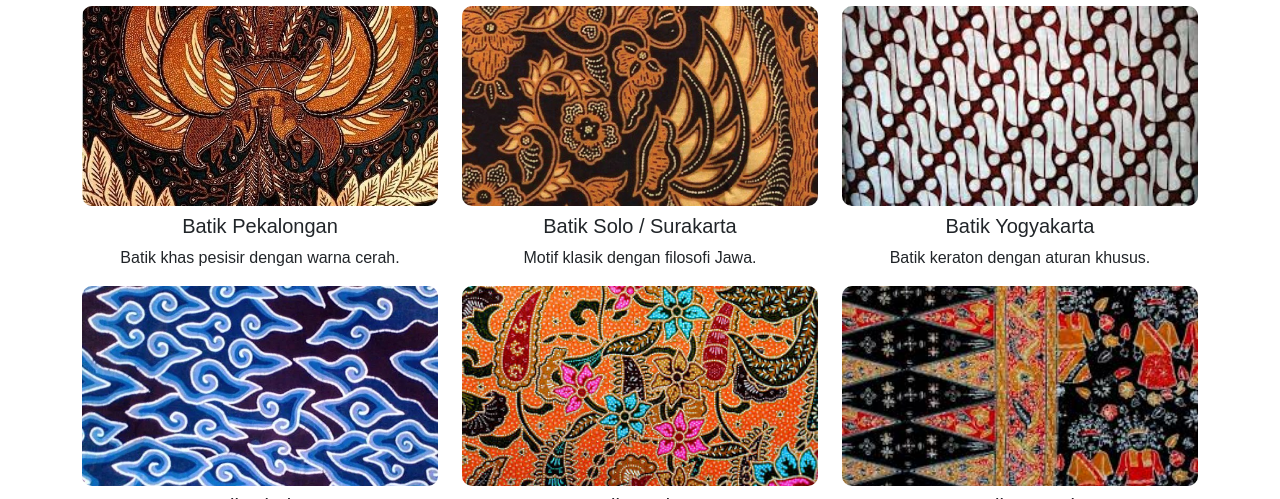
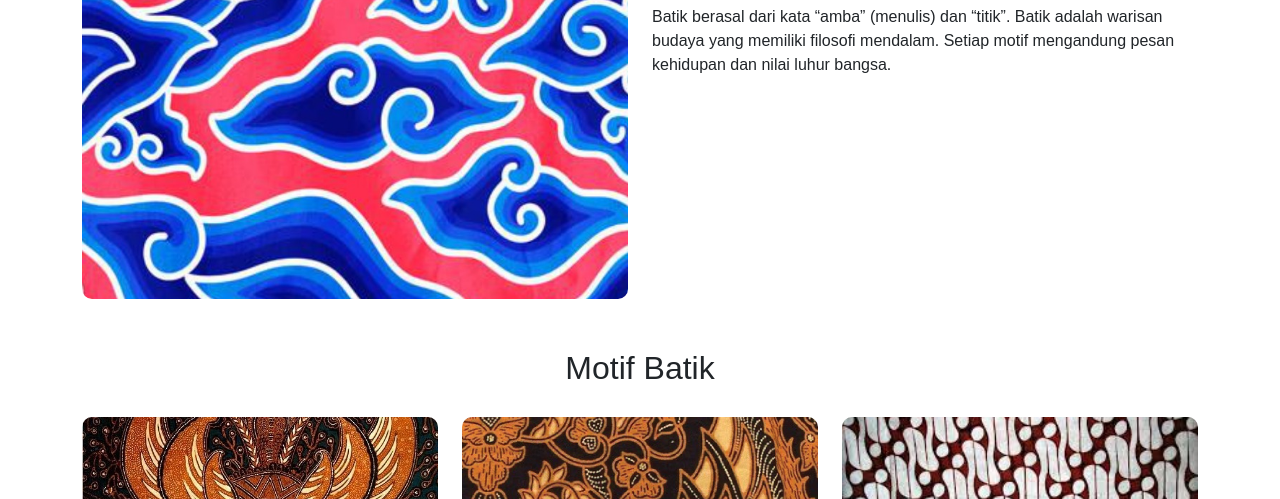
Before and after one commit to irmanmaulanasaputra25-blip/Portofolio, a plain HTML site: page index.html in a window 1280 px wide. Shown: the part 751-1250 px from the top of the page. Drawn offline with nearby package versions, Linux system fonts and the light colour scheme.

Commit message:
Update index.html

```diff
--- a/index.html
+++ b/index.html
@@ -68,7 +68,7 @@
     <section id="About" class="container my-5">
       <div class="row align-items-center">
         <div class="col-md-6">
-          <img src="a" class="img-fluid" alt="About Batik" />
+          <img src="abot.jpg" class="img-fluid" alt="About Batik" />
         </div>
         <div class="col-md-6">
           <h2>About Batik</h2>
```
